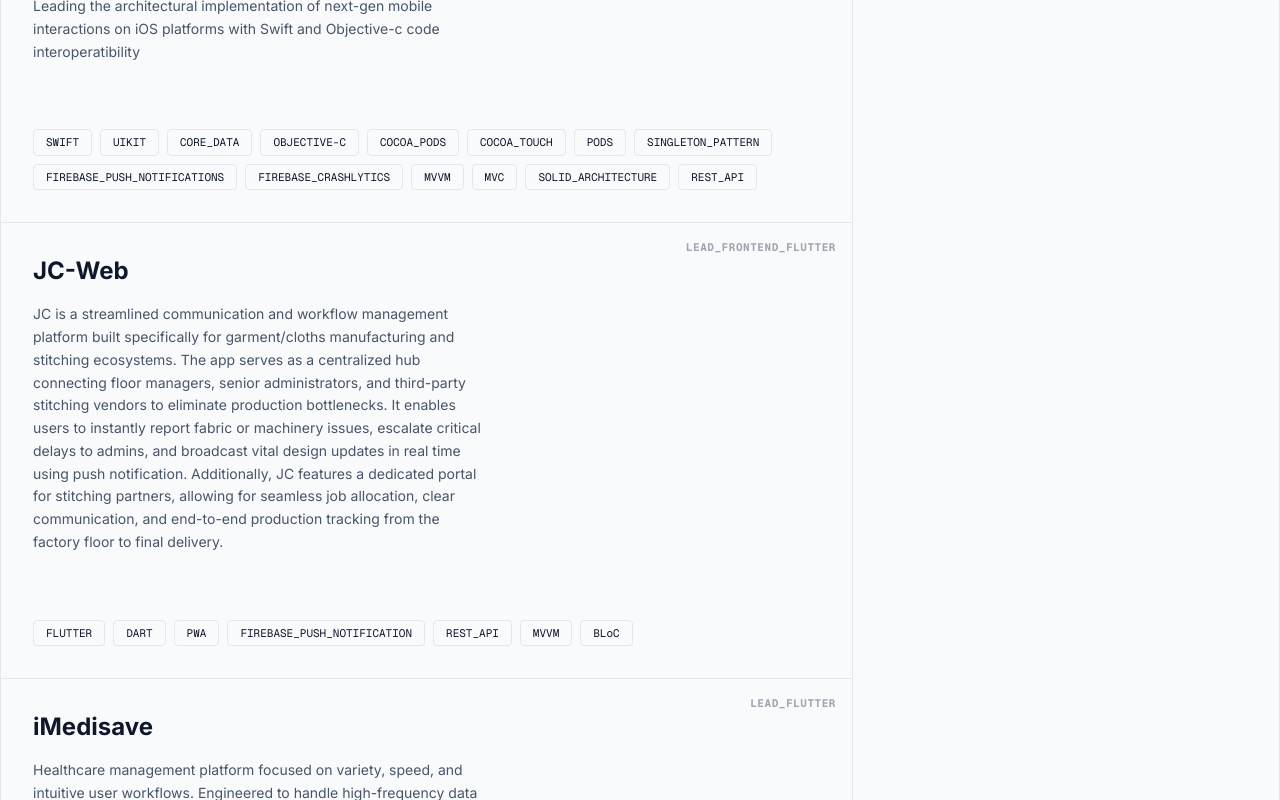
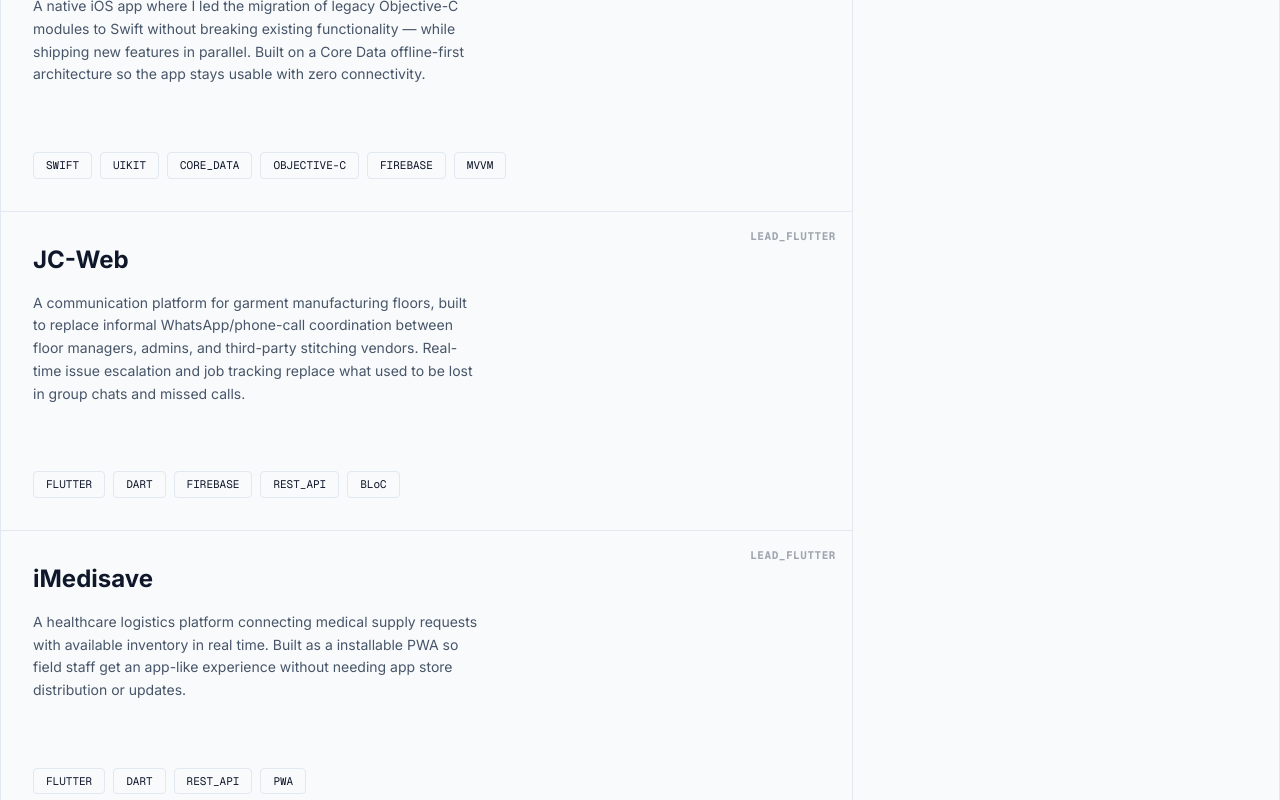
Before and after one commit to VaibhavRaj2302/personal_portfolio_react, a React (Vite) app: page / in a window 1280 px wide. Shown: the part 960-1760 px from the top of the page. Built offline with nearby package versions, Linux system fonts and the light colour scheme.

Commit message:
main - changes in projects.

```diff
--- a/src/components/Projects.tsx
+++ b/src/components/Projects.tsx
@@ -13,67 +13,45 @@ const projectsData: Project[] = [
     title: "Bud-e Nation",
     role: "LEAD_IOS",
     description:
-      "Leading the architectural implementation of next-gen mobile interactions on iOS platforms with Swift and Objective-c code interoperatibility",
-    tech: [
-      "SWIFT",
-      "UIKIT",
-      "CORE_DATA",
-      "OBJECTIVE-C",
-      "COCOA_PODS",
-      "COCOA_TOUCH",
-      "PODS",
-      "SINGLETON_PATTERN",
-      "FIREBASE_PUSH_NOTIFICATIONS",
-      "FIREBASE_CRASHLYTICS",
-      "MVVM",
-      "MVC",
-      "SOLID_ARCHITECTURE",
-      "REST_API",
+      "A native iOS app where I led the migration of legacy Objective-C modules to Swift without breaking existing functionality — while shipping new features in parallel. Built on a Core Data offline-first architecture so the app stays usable with zero connectivity.",
+    tech: ["SWIFT", "UIKIT", "CORE_DATA", "OBJECTIVE-C", "FIREBASE", "MVVM"],
+    image: "REPLACE_WITH_REAL_SCREENSHOT_1",
+    alt: "Bud-e Nation iOS app interface showing core user flow.",
+    status: "STATUS: DEPLOYED", // TODO: confirm — if this is wrong, fix it, don't leave it guessed
+    links: undefined,
+    metrics: [
+      "TODO: e.g. 'Cut crash rate by X% after Crashlytics-driven triage'",
+      "TODO: e.g. 'Reduced offline sync conflicts via idempotent background jobs'",
     ],
-    image:
-      "https://lh3.googleusercontent.com/aida-public/AB6AXuC341OtDdaZLxogHAcm14JT1k7UwxEsjnsEXQLUhH27oTWOK_d37eM36BQiiN5wdPX8o-TtYEHf5KzqtKUvkjlXtZJ7K0ankZTgQt9qyIoxMp1PFldtn6ht6RG7Kp8c0Scc9XuTbDrBmliotmcw86312QEViOfcZh8NmHNpRtGOWGre-SRFBG_tDh6SMKaH9LMEg73-jG_oLFJWQStyTRNCHXKXHR6A01UX8EkD12MRN4OGbaip41rh75OUnIEV6ffwG5COOJr8gVU",
-    alt: "A clean, high-contrast mobile interface design displayed on a sleek smartphone.",
     details: [
-      "Writting and implementing new Views, Models and their View Models in Swift",
-      "Handled the integation of New Swift code with old Objective-c code for better interoperability",
-      "Creating dynamic UI using UIKIT components for better UI/UX experience",
-      "Designed and refined modular Core Data relational schemas supporting lightning-fast offline cache mechanics.",
-      "Engineered multi-threaded background synchronization services with reliable idempotency keys.",
-      "Constructed fluid programmatic view constraints utilizing custom UIKit components and CoreAnimation layers.",
+      "Led interoperability between new Swift modules and legacy Objective-C code, avoiding a costly full rewrite.",
+      "Designed Core Data relational schemas for fast, reliable offline caching.",
+      "Built multi-threaded background sync with idempotency keys to prevent duplicate writes on flaky networks.",
+      "Used Firebase Crashlytics to identify and prioritize the highest-impact stability issues.",
+      "Built UI with programmatic constraints and custom UIKit components — no Storyboards, for easier code review and merge conflict resolution.",
     ],
   },
   {
     id: "jc-web",
     title: "JC-Web",
-    role: "LEAD_FRONTEND_FLUTTER",
-    description: `JC is a streamlined communication and workflow management platform
-      built specifically for garment/cloths manufacturing and stitching ecosystems.
-      The app serves as a centralized hub connecting floor managers, senior administrators,
-      and third-party stitching vendors to eliminate production bottlenecks. It enables
-      users to instantly report fabric or machinery issues, escalate critical delays to
-      admins, and broadcast vital design updates in real time using push notification.
-      Additionally, JC features a dedicated portal for stitching partners, allowing for
-      seamless job allocation, clear communication, and end-to-end production tracking
-      from the factory floor to final delivery.`,
-    tech: [
-      "FLUTTER",
-      "DART",
-      "PWA",
-      "FIREBASE_PUSH_NOTIFICATION",
-      "REST_API",
-      "MVVM",
-      "BLoC",
+    role: "LEAD_FLUTTER",
+    description:
+      "A communication platform for garment manufacturing floors, built to replace informal WhatsApp/phone-call coordination between floor managers, admins, and third-party stitching vendors. Real-time issue escalation and job tracking replace what used to be lost in group chats and missed calls.",
+    tech: ["FLUTTER", "DART", "FIREBASE", "REST_API", "BLoC"],
+    image: "REPLACE_WITH_REAL_SCREENSHOT_2",
+    alt: "JC-Web dashboard showing factory floor issue tracking and job allocation.",
+    status: "STATUS: DEPLOYED",
+    links: undefined,
+    metrics: [
+      "TODO: e.g. 'Reduced average issue-to-resolution time from X hours to Y'",
+      "TODO: e.g. 'Onboarded N stitching vendors onto the partner portal'",
     ],
-    image:
-      "https://lh3.googleusercontent.com/aida-public/AB6AXuA0MYp9FBDmqJbkmuV4vCvhBcDOAC2YXF6dGqmpKuAEFzK3zRQ0H6dBmbL2j3oz6UAFClPFx3AUB40p1144wxQPJsmo2A7WCKxuwMb6j6zivTP5rm1Tsyfdn-7DZcQxZzud2YsOnWMwxHybTYB79cuXKLSOwrzSL2qksoy8eqR017T9zS2F2XF1cbYCeplSFAdz0p9TDEYb9Xc8Qi587NXXl9jdvDpzF7eJICER2f1kAiwrXxLJKj_LadYbr0DV5gAJj2lWPgcrAI",
-    alt: "Focused close-up of code on a monitor.",
-    status: "STATUS: DEPLOYED",
     details: [
-      "Engineered a fully responsive layout mapping canvas drawing contexts directly onto target browser viewports using Flutter.",
-      "Optimized paint intervals to retain consistent 60fps scrolling efficiency under heavy text/image layering.",
-      "Integrated Firebase push notifications for real time notifications for better communications between the users in the work environment.",
-      "Implemented Business logic component (BLoC) for flutter for better development cycle and easy integration of new features.",
-      "Fire base hosting for deploying web build so the webpages have maximum uptime without any problems faced on conventional methods and easy and fast build deployment for new features.",
+      "Built a responsive Flutter web app used across desktop and floor-tablet devices with one shared codebase.",
+      "Used BLoC to keep business logic testable and decoupled from UI, easing onboarding of new contributors.",
+      "Integrated Firebase push notifications so design changes and critical delays reach the right people instantly instead of getting buried in chat threads.",
+      "Deployed via Firebase Hosting for fast iteration — new features ship without a release-cycle bottleneck.",
+      "Optimized rendering to hold steady frame rates even with heavy image/text layering on lower-end factory-floor tablets.",
     ],
   },
   {
@@ -81,15 +59,17 @@ const projectsData: Project[] = [
     title: "iMedisave",
     role: "LEAD_FLUTTER",
     description:
-      "Healthcare management platform focused on variety, speed, and intuitive user workflows. Engineered to handle high-frequency data updates with zero lag and providing medical supplies to the one that needs the most.",
-    tech: ["FLUTTER", "DART", "REST_API"],
-    image:
-      "https://lh3.googleusercontent.com/aida-public/AB6AXuAGRkaRFCpPUI1T_dXWSuoP87sDzFdfAgBhbZYAQpQ2QbNtAjHHcJDhZj1A9kPL71VPe7Fz2qza14zeOymj8cB2iWLgsGRjQpd9KmcOebQ3C-Xapp45q7VRgtlwj07H-tJOxZKzaoeDaSijVwevgx6lYTYl5g6uRoVBwS26qDx-RFNzWFNpLiApVOAeUWmMw1O7kKwIl246NPGUwQ1ztvLBA970PHzUsLqS1R1ugoIzHwGh7PvqfUv7s5TUem0j9uazKK1iQkQOfOc",
-    alt: "Medical data visualization on a tablet screen.",
+      "A healthcare logistics platform connecting medical supply requests with available inventory in real time. Built as a installable PWA so field staff get an app-like experience without needing app store distribution or updates.",
+    tech: ["FLUTTER", "DART", "REST_API", "PWA"],
+    image: "REPLACE_WITH_REAL_SCREENSHOT_3",
+    alt: "iMedisave interface showing real-time medical supply and inventory data.",
+    status: "TODO: confirm actual status",
+    links: undefined,
+    metrics: ["TODO: e.g. 'Reduced supply request response time from X to Y'"],
     details: [
-      "Created custom UI for mobile and desktop for ease of use, irrespective of user device.",
-      "Integrated RESTful API from Node JS back end service for providing real time data to the user.",
-      "Progressive web application (PWA) implementation so the user can use the web application as a App rather then as a web application.",
+      "Built a single responsive UI that works across mobile and desktop without device-specific branches.",
+      "Integrated with a Node.js backend over REST to keep supply/demand data current in real time.",
+      "Shipped as a PWA — installable on the home screen, works offline-first, no app store review cycle for updates.",
     ],
   },
   {
@@ -97,25 +77,20 @@ const projectsData: Project[] = [
     title: "Tee Up Alert",
     role: "LEAD_IOS",
     description:
-      "PGTA needed a straightforward iOS solution to make their large-scale warehouse asset and inventory management hassle-free. Our app stepped in to fill that gap, delivering intuitive features that made the daily workflow much easier for the team while significantly boosting overall business productivity.",
-    tech: [
-      "SWIFT",
-      "FIREBASE_PUSH_NOTIFICATION",
-      "REST_API",
-      "SWIFT_PACKAGE_MANAGER",
-      "MVVM",
-      "SINGLETON_PATTERN",
-      "GITHUB_ACTIONS",
+      "A warehouse asset and inventory management app built for PGTA to replace manual stock checks with real-time, location-aware notifications — cutting the daily back-and-forth between warehouse floor and office.",
+    tech: ["SWIFT", "FIREBASE", "REST_API", "SPM", "MVVM"],
+    image: "REPLACE_WITH_REAL_SCREENSHOT_4",
+    alt: "Tee Up Alert warehouse inventory app showing real-time stock alerts.",
+    status: "STATUS: DEPLOYED",
+    links: undefined,
+    metrics: [
+      "TODO: e.g. 'Reduced manual stock-check time by X% across N warehouses'",
     ],
-    image:
-      "https://lh3.googleusercontent.com/aida-public/AB6AXuAGRkaRFCpPUI1T_dXWSuoP87sDzFdfAgBhbZYAQpQ2QbNtAjHHcJDhZj1A9kPL71VPe7Fz2qza14zeOymj8cB2iWLgsGRjQpd9KmcOebQ3C-Xapp45q7VRgtlwj07H-tJOxZKzaoeDaSijVwevgx6lYTYl5g6uRoVBwS26qDx-RFNzWFNpLiApVOAeUWmMw1O7kKwIl246NPGUwQ1ztvLBA970PHzUsLqS1R1ugoIzHwGh7PvqfUv7s5TUem0j9uazKK1iQkQOfOc",
-    alt: "Medical data visualization on a tablet screen",
     details: [
-      "The initial project setup utilizes the MVVM architecture while strictly adhering to SOLID design principles for clean, maintainable code.",
-      "Integrated third-party dependencies using Swift Package Manager (SPM) to ensure a streamlined project structure and a future-proof alternative to CocoaPods.",
-      "Developed the application for PGTA to efficiently manage inventory, assets, and stock across their extensive warehouse network.",
-      "Implemented a warehouse-specific login system, allowing the app to trigger localized notifications based on real-time stock levels and incoming shipments.",
-      "Leveraged Push Notifications to deliver instant updates on stock and asset status, significantly reducing manual follow-ups and improving team coordination on the warehouse floor.",
+      "Architected with MVVM and SOLID principles from day one for a codebase that stayed maintainable as the team grew.",
+      "Migrated dependency management to Swift Package Manager, dropping CocoaPods for faster builds and simpler upgrades.",
+      "Built warehouse-specific login so notifications are scoped to the right location's stock and shipment events.",
+      "Used push notifications to replace manual phone/radio check-ins between warehouse staff and management.",
     ],
   },
 ];
--- a/src/types.ts
+++ b/src/types.ts
@@ -13,6 +13,8 @@ export interface Project {
   image: string;
   alt: string;
   status?: string;
+  links?: LinkObject | undefined;
+  metrics?: String[] | undefined;
 }
 
 export interface Experience {
@@ -35,3 +37,10 @@ export interface ContactMessage {
   message: string;
   timestamp: string;
 }
+
+export interface LinkObject {
+  appStoreUrl: null; // TODO: add if public
+  repoUrl: null; // TODO: add if shareable, else leave null
+  caseStudyUrl: null;
+  private: true; // set false once you decide what's shareable
+}
```
